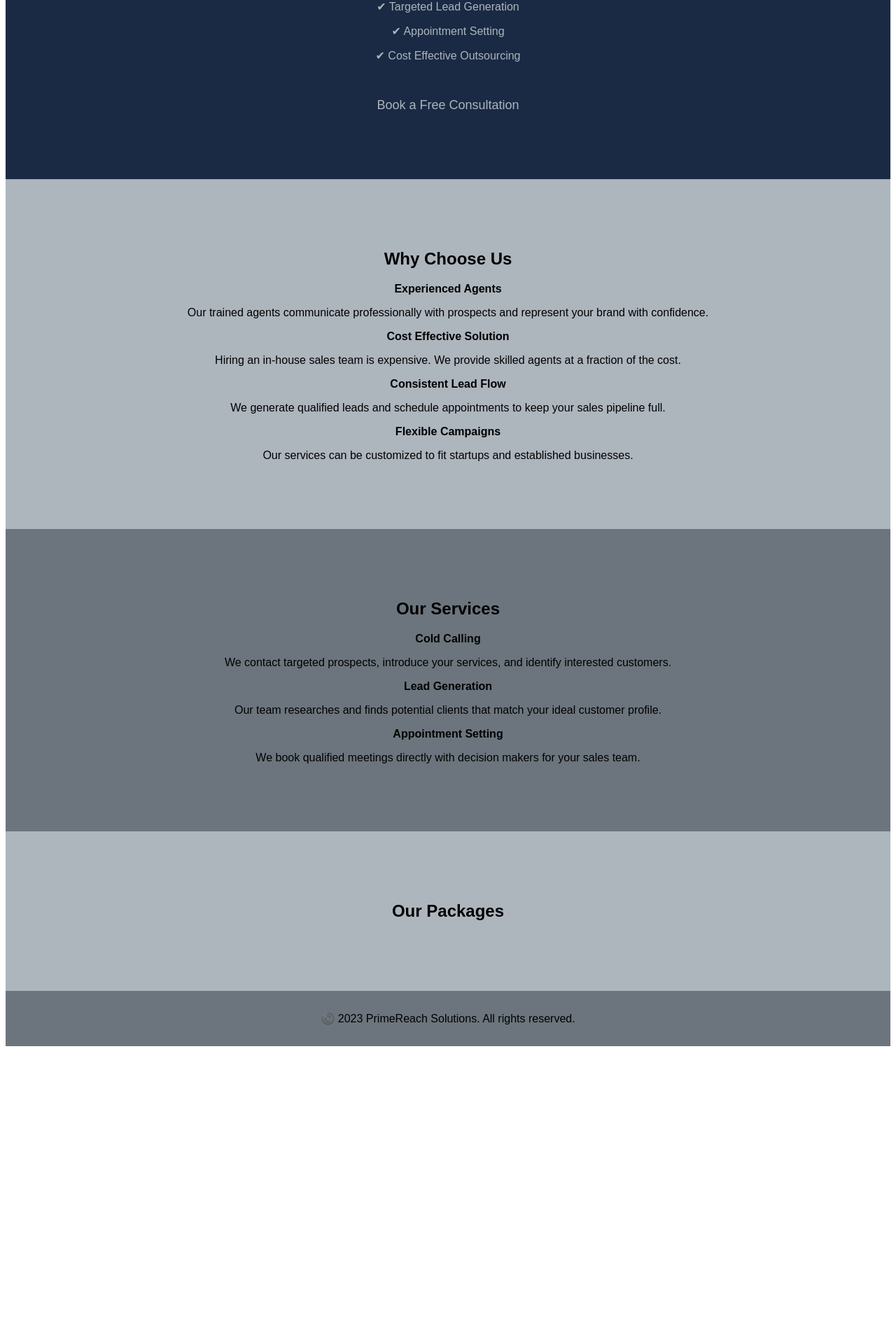
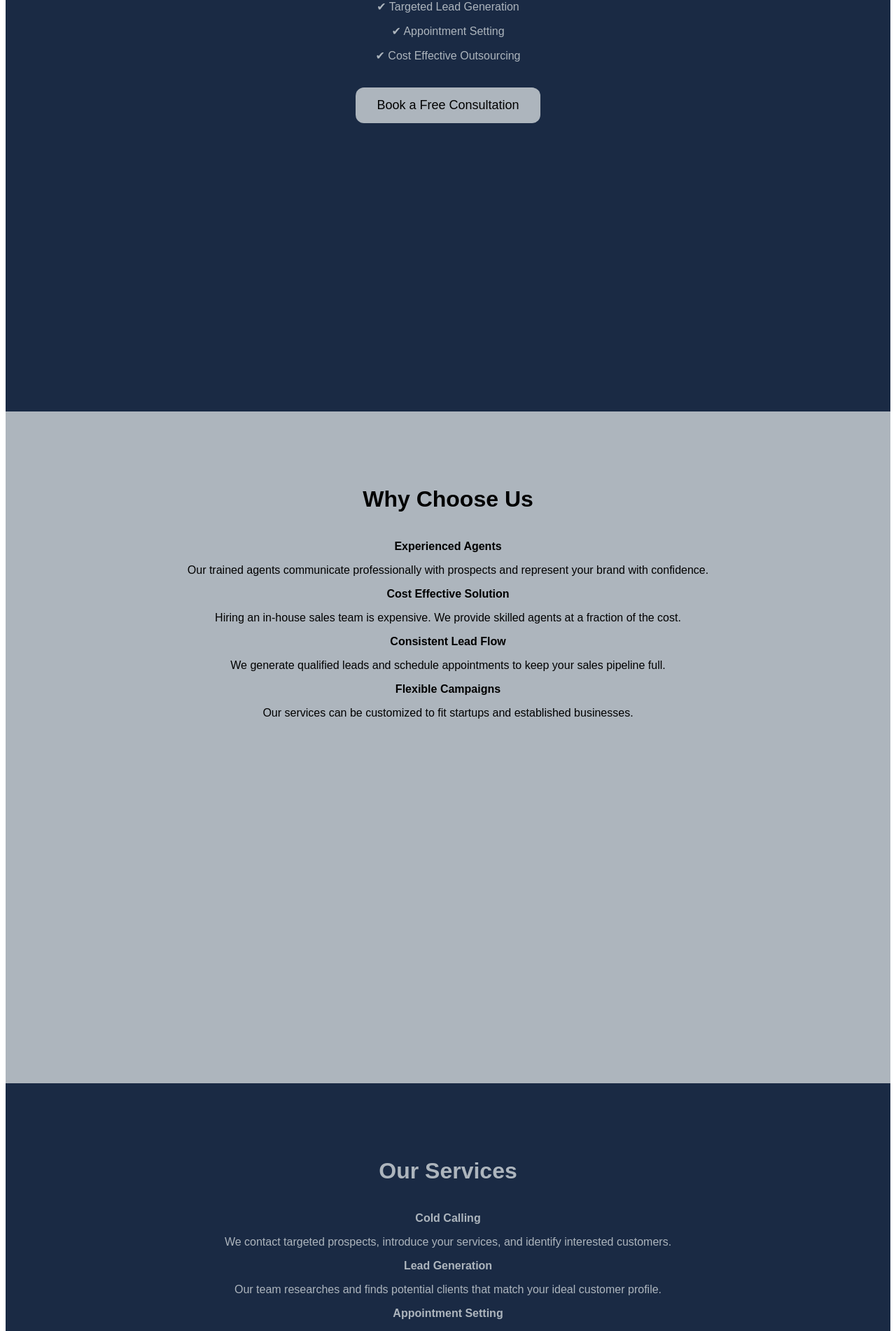
Before and after one commit to primereachsolutions23/primereach-website2-main, a React (Vite) app: page / in a window 1280 px wide. Shown: the part 380-2282 px from the top of the page at 70% size. Before the commit the page ends 1883 px from the top, so only its background shows below. Built offline with nearby package versions, Linux system fonts and the light colour scheme.

Commit message:
removed pages and fixed build

```diff
--- a/src/App.jsx
+++ b/src/App.jsx
@@ -1,20 +1,32 @@
 import React, { useState } from "react";
 import { motion } from "framer-motion";
-import { BrowserRouter as Router, Routes, Route, Link } from "react-router-dom";
-
-import About from "./pages/About";
-import Contact from "./pages/Contact";
-import Policy from "./pages/Policy";
-import Terms from "./pages/Terms";
 
 export default function App() {
   const [menuOpen, setMenuOpen] = useState(false);
+  const [activeSection, setActiveSection] = useState("home");
+
+  const fadeUp = {
+    hidden: { opacity: 0, y: 40 },
+    show: { opacity: 1, y: 0, transition: { duration: 0.6 } },
+  };
+
+  const handleNavClick = (section) => {
+    setActiveSection(section);
+    setMenuOpen(false);
+    window.scrollTo({ top: 0, behavior: "smooth" });
+  };
+
+  const sectionStyle = (bg) => ({
+    padding: "80px 20px",
+    textAlign: "center",
+    background: bg || "#1a2a44",
+    color: bg === "#adb5bd" ? "black" : "#adb5bd",
+    minHeight: "100vh",
+  });
 
   return (
-    <Router>
     <div style={{ fontFamily: "Arial, sans-serif", color: "black" }}>
       {/* Menu Button */}
-
       <div style={{ position: "fixed", top: 20, right: 20, zIndex: 1000 }}>
         <button
           onClick={() => setMenuOpen(!menuOpen)}
@@ -37,42 +49,53 @@ export default function App() {
             style={{
               background: "black",
               padding: "20px",
-              boxShadow: "0 5px 20px rgba(0,0,0,0.2)",
               borderRadius: "10px",
               marginTop: "10px",
             }}
           >
-            <p>
-              <Link to="/about" style={{ color: "white" }}>
+            <p
+              style={{ color: "white", cursor: "pointer" }}
+              onClick={() => handleNavClick("about")}
+            >
               About Us
-              </Link>
             </p>
-            <p>
-              <Link to="/contact" style={{ color: "white" }}>
+            <p
+              style={{ color: "white", cursor: "pointer" }}
+              onClick={() => handleNavClick("contact")}
+            >
               Contact Us
-              </Link>
             </p>
-            <p>
-              <Link to="/policy" style={{ color: "white" }}>
+            <p
+              style={{ color: "white", cursor: "pointer" }}
+              onClick={() => handleNavClick("policy")}
+            >
               Privacy Policy
-              </Link>
             </p>
-            <p>
-              <Link to="/terms" style={{ color: "white" }}>
+            <p
+              style={{ color: "white", cursor: "pointer" }}
+              onClick={() => handleNavClick("terms")}
+            >
               Terms & Conditions
-              </Link>
+            </p>
+            <p
+              style={{ color: "white", cursor: "pointer" }}
+              onClick={() => handleNavClick("home")}
+            >
+              Home
             </p>
           </motion.div>
         )}
       </div>
 
-      {/* Hero Section */}
-      <section
-        style={{
-          textAlign: "center",
-          padding: "80px 20px",
-          background: "#1a2a44",
-        }}
+      {/* Home Section */}
+      {activeSection === "home" && (
+        <>
+          <motion.section
+            initial="hidden"
+            whileInView="show"
+            viewport={{ once: true }}
+            variants={fadeUp}
+            style={sectionStyle("#1a2a44")}
           >
             <motion.h1
               initial={{ opacity: 0, y: -20 }}
@@ -83,14 +106,7 @@ export default function App() {
               Grow Your Business with Professional Cold Calling & Lead Generation
             </motion.h1>
 
-        <p
-          style={{
-            fontSize: "18px",
-            maxWidth: "700px",
-            margin: "0 auto 30px",
-            color: "#adb5bd",
-          }}
-        >
+            <p style={{ fontSize: "18px", maxWidth: "700px", margin: "0 auto 30px" }}>
               At PrimeReach Solutions, we help businesses connect with potential
               customers through targeted cold calling and high quality lead
               generation. Our trained agents represent your brand professionally,
@@ -98,21 +114,22 @@ export default function App() {
               sales team can focus on closing deals.
             </p>
 
-        <p style={{ color: "#adb5bd" }}>✔ Professional Cold Calling</p>
-        <p style={{ color: "#adb5bd" }}>✔ Targeted Lead Generation</p>
-        <p style={{ color: "#adb5bd" }}>✔ Appointment Setting</p>
-        <p style={{ color: "#adb5bd" }}>✔ Cost Effective Outsourcing</p>
+            <p>✔ Professional Cold Calling</p>
+            <p>✔ Targeted Lead Generation</p>
+            <p>✔ Appointment Setting</p>
+            <p>✔ Cost Effective Outsourcing</p>
 
             <motion.button
               whileHover={{ scale: 1.1 }}
               whileTap={{ scale: 0.95 }}
+              transition={{ type: "spring", stiffness: 300 }}
               style={{
                 padding: "15px 30px",
                 fontSize: "18px",
                 borderRadius: "12px",
                 border: "none",
-            background: "#1a2a44",
-            color: "#adb5bd",
+                background: "#adb5bd",
+                color: "black",
                 cursor: "pointer",
                 marginTop: "20px",
               }}
@@ -123,139 +140,140 @@ export default function App() {
             >
               Book a Free Consultation
             </motion.button>
-      </section>
+          </motion.section>
 
-      {/* Why Choose Us */}
+          <motion.section
+            initial="hidden"
+            whileInView="show"
+            viewport={{ once: true }}
+            variants={fadeUp}
+            style={sectionStyle("#adb5bd")}
+          >
+            <h2 style={{ fontSize: "32px", marginBottom: "40px", color: "black" }}>
+              Why Choose Us
+            </h2>
+            <p><strong>Experienced Agents</strong></p>
+            <p>Our trained agents communicate professionally with prospects and represent your brand with confidence.</p>
 
-      <section
+            <p><strong>Cost Effective Solution</strong></p>
+            <p>Hiring an in-house sales team is expensive. We provide skilled agents at a fraction of the cost.</p>
+
+            <p><strong>Consistent Lead Flow</strong></p>
+            <p>We generate qualified leads and schedule appointments to keep your sales pipeline full.</p>
+
+            <p><strong>Flexible Campaigns</strong></p>
+            <p>Our services can be customized to fit startups and established businesses.</p>
+          </motion.section>
+
+          <motion.section
+            initial="hidden"
+            whileInView="show"
+            viewport={{ once: true }}
+            variants={fadeUp}
+            style={sectionStyle("#1a2a44")}
+          >
+            <h2 style={{ fontSize: "32px", marginBottom: "40px", color: "#adb5bd" }}>
+              Our Services
+            </h2>
+            <p><strong>Cold Calling</strong></p>
+            <p>We contact targeted prospects, introduce your services, and identify interested customers.</p>
+
+            <p><strong>Lead Generation</strong></p>
+            <p>Our team researches and finds potential clients that match your ideal customer profile.</p>
+
+            <p><strong>Appointment Setting</strong></p>
+            <p>We book qualified meetings directly with decision makers for your sales team.</p>
+          </motion.section>
+        </>
+      )}
+
+      {/* About Section */}
+      {activeSection === "about" && (
+        <motion.section
+          initial="hidden"
+          whileInView="show"
+          viewport={{ once: true }}
+          variants={fadeUp}
+          style={sectionStyle("#adb5bd")}
+        >
+          <h2>About Us</h2>
+          <p>Prime Reach Solutions is a results-driven outsourcing company specializing in cold calling and lead generation services for businesses across the United States.</p>
+          <p>Our mission is simple: help companies reach more potential customers, generate qualified leads, and grow faster without the high cost of building an in-house sales team.</p>
+          <p>We provide trained agents with excellent English communication skills who represent your business professionally while engaging prospects and booking qualified appointments.</p>
+          <p>• Cold Calling</p>
+          <p>• Lead Generation</p>
+          <p>• Appointment Setting</p>
+          <p>• Customer Outreach</p>
+          <p>Our team works with dedication and proven scripts to ensure every call brings your business closer to its next customer.</p>
+          <p>We believe every conversation is an opportunity — and we make sure it counts.</p>
+        </motion.section>
+      )}
+
+      {/* Contact Section */}
+      {activeSection === "contact" && (
+        <motion.section
+          initial="hidden"
+          whileInView="show"
+          viewport={{ once: true }}
+          variants={fadeUp}
+          style={sectionStyle("#1a2a44")}
+        >
+          <h2 style={{ color: "#adb5bd" }}>Contact Us</h2>
+          <p>We'd love to hear about your business and how we can help you generate more leads.</p>
+          <p><strong>Prime Reach Solutions</strong></p>
+          <p>Email: primereachsolutions23@gmail.com</p>
+          <p>Website: primereachsolutions.com</p>
+          <p>Or simply fill out the contact form and one of our team members will get back to you within 24 hours.</p>
+          <p>Let's grow your business together.</p>
+        </motion.section>
+      )}
+
+      {/* Policy Section */}
+      {activeSection === "policy" && (
+        <motion.section
+          initial="hidden"
+          whileInView="show"
+          viewport={{ once: true }}
+          variants={fadeUp}
+          style={sectionStyle("#adb5bd")}
+        >
+          <h2>Privacy Policy</h2>
+          <p>Prime Reach Solutions respects your privacy and is committed to protecting your personal information.</p>
+          <p>We collect only the information necessary to communicate with you and provide our services. This may include your name, email address, company name, and phone number.</p>
+          <p>Your information will never be sold, rented, or shared with third parties without your consent, except when required by law.</p>
+          <p>We use industry standard security measures to protect your data and ensure a safe experience when interacting with our website.</p>
+        </motion.section>
+      )}
+
+      {/* Terms Section */}
+      {activeSection === "terms" && (
+        <motion.section
+          initial="hidden"
+          whileInView="show"
+          viewport={{ once: true }}
+          variants={fadeUp}
+          style={sectionStyle("#1a2a44")}
+        >
+          <h2 style={{ color: "#adb5bd" }}>Terms & Conditions</h2>
+          <p>By using this website, you agree to the following terms and conditions.</p>
+          <p>Prime Reach Solutions provides cold calling and lead generation services intended to support business growth.</p>
+          <p>While we strive to deliver high-quality leads and professional communication, results may vary depending on industry and campaign strategy.</p>
+          <p>All content on this website including text, branding, and materials is the property of Prime Reach Solutions and may not be copied without permission.</p>
+          <p>We reserve the right to update or modify these terms at any time.</p>
+        </motion.section>
+      )}
+
+      {/* Footer */}
+      <footer
         style={{
-          padding: "80px 20px",
           textAlign: "center",
-          background: "#adb5bd",
+          padding: "30px",
+          background: "#6c757d",
+          color: "black",
         }}
       >
-        <motion.h2
-          initial={{ opacity: 0, y: 20 }}
-          whileInView={{ opacity: 1, y: 0 }}
-          transition={{ duration: 0.5 }}
-        >
-          Why Choose Us
-        </motion.h2>
-
-        <p>
-          <strong>Experienced Agents</strong>
-        </p>
-
-        <p>
-          Our trained agents communicate professionally with prospects and
-          represent your brand with confidence.
-        </p>
-
-        <p>
-          <strong>Cost Effective Solution</strong>
-        </p>
-
-        <p>
-          Hiring an in-house sales team is expensive. We provide skilled agents
-          at a fraction of the cost.
-        </p>
-
-        <p>
-          <strong>Consistent Lead Flow</strong>
-        </p>
-
-        <p>
-          We generate qualified leads and schedule appointments to keep your
-          sales pipeline full.
-        </p>
-
-        <p>
-          <strong>Flexible Campaigns</strong>
-        </p>
-
-        <p>
-          Our services can be customized to fit startups and established
-          businesses.
-        </p>
-      </section>
-
-      {/* Services */}
-
-      <section
-        style={{
-          padding: "80px 20px",
-          textAlign: "center",
-          background: "#6c757d",
-        }}
-      >
-        <motion.h2
-          initial={{ opacity: 0, y: 20 }}
-          whileInView={{ opacity: 1, y: 0 }}
-          transition={{ duration: 0.5 }}
-        >
-          Our Services
-        </motion.h2>
-
-        <p>
-          <strong>Cold Calling</strong>
-        </p>
-        <p>
-          We contact targeted prospects, introduce your services, and identify
-          interested customers.
-        </p>
-
-        <p>
-          <strong>Lead Generation</strong>
-        </p>
-        <p>
-          Our team researches and finds potential clients that match your ideal
-          customer profile.
-        </p>
-
-        <p>
-          <strong>Appointment Setting</strong>
-        </p>
-        <p>
-          We book qualified meetings directly with decision makers for your
-          sales team.
-        </p>
-      </section>
-
-      {/* Packages */}
-
-      <section
-  style={{
-    padding: "80px 20px",
-    textAlign: "center",
-    background: "#adb5bd",
-  }}
->
-  <motion.h2
-    initial={{ opacity: 0, y: 20 }}
-    whileInView={{ opacity: 1, y: 0 }}
-    transition={{ duration: 0.5 }}
-  >
-    Our Packages
-  </motion.h2>
-</section>
-
-      {/* Footer */}
-
-      <footer
-        style={{ textAlign: "center", padding: "30px", background: "#6c757d" }}
-      >
-        ©️ 2023 PrimeReach Solutions. All rights reserved.
+        &copy; 2023 PrimeReach Solutions. All rights reserved.
       </footer>
-
-      <Routes>
-  <Route path="/" element={<div></div>} />
-  <Route path="/about" element={<About />} />
-  <Route path="/contact" element={<Contact />} />
-  <Route path="/policy" element={<Policy />} />
-  <Route path="/terms" element={<Terms />} />
-</Routes>
-
     </div>
-    </Router>
   );
 }
```
Also changed, not shown: src/pages/contact.js (deleted, +0 -52 lines), src/main.jsx (line endings or trailing spaces), src/pages/About.js (deleted), src/pages/policy.js (deleted), src/pages/terms.js (deleted), 4 other files (tests, documents, lock files or other folders). Lines whose indentation alone changed are shown as unchanged.
